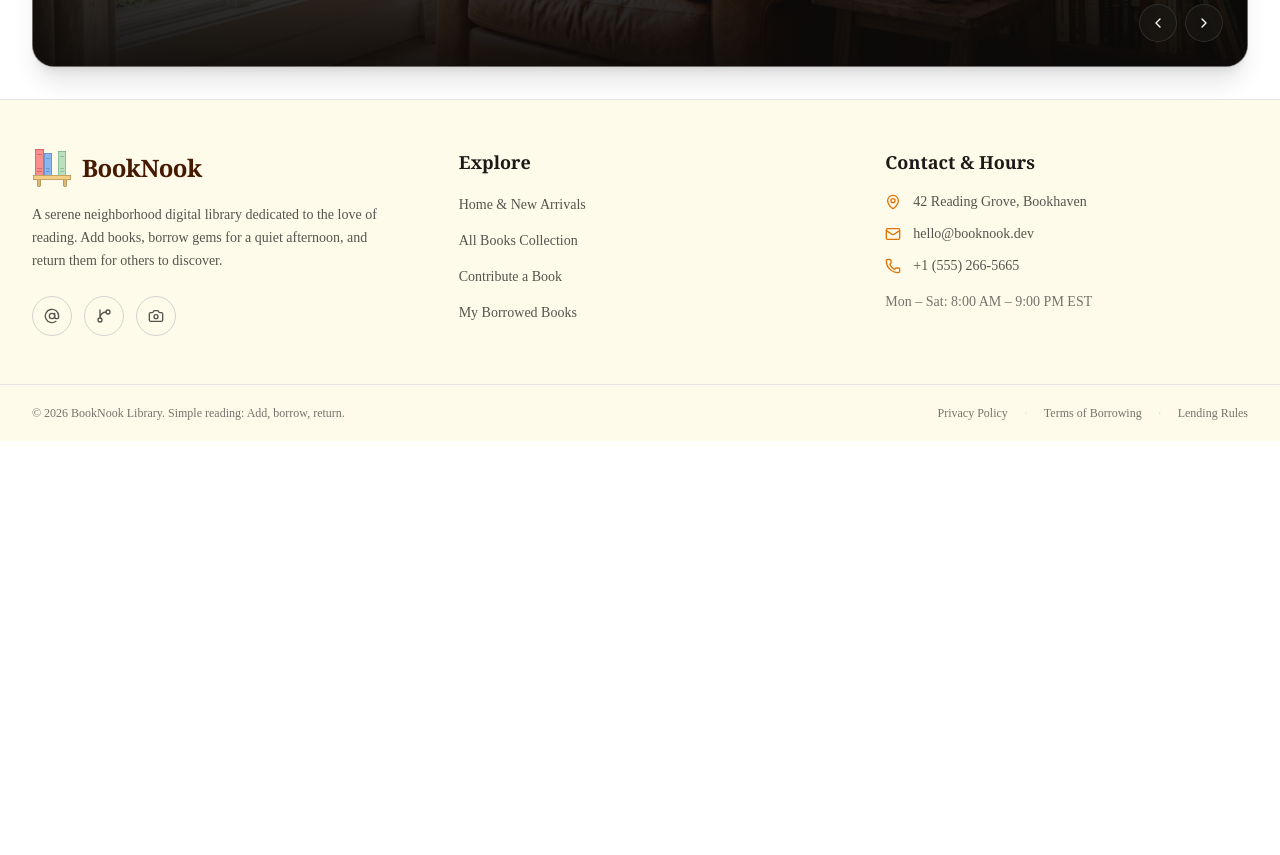
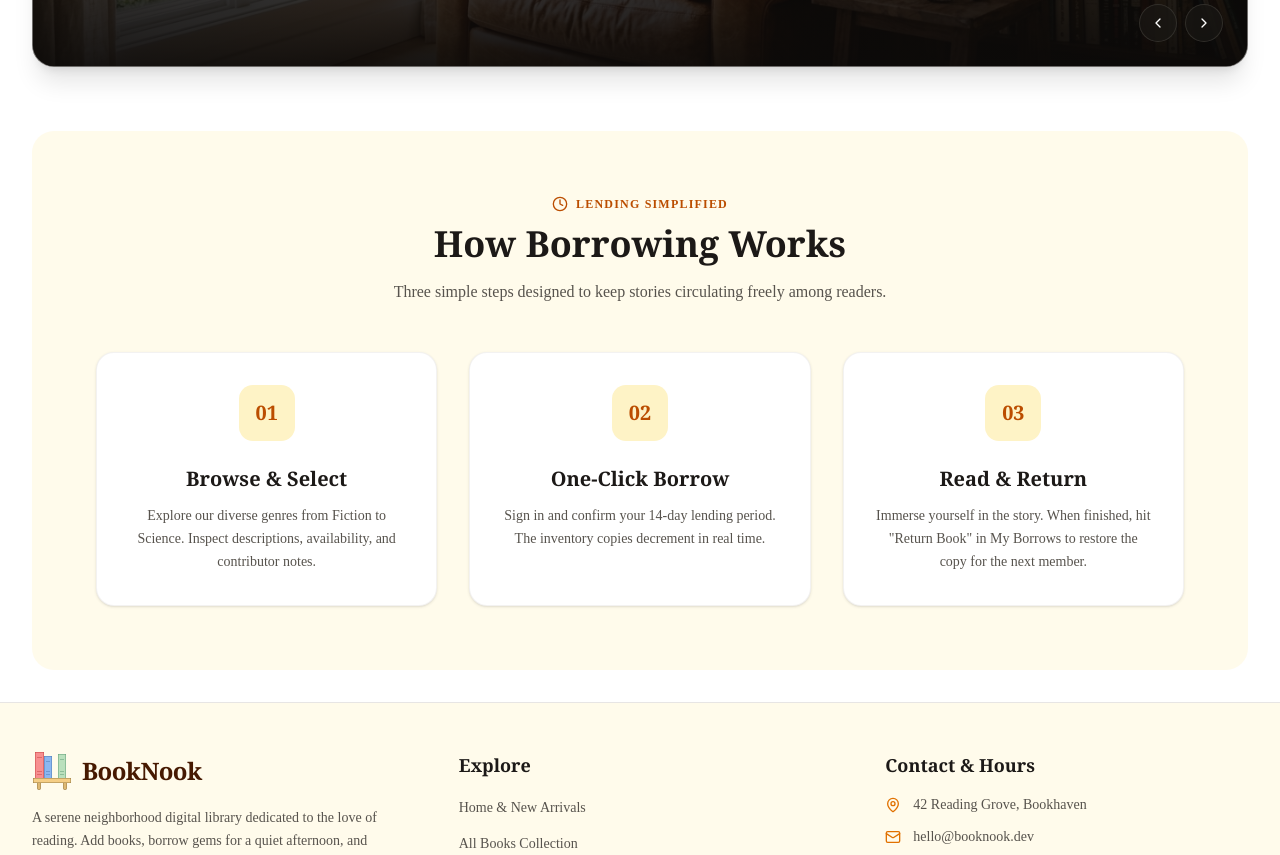
Before and after one commit to rezowan-kabir/booknook, a Next.js app: page / in a window 1280 px wide. Shown: the part 520-1375 px from the top of the page. Before the commit the page ends 961 px from the top, so only its background shows below. Built offline with nearby package versions, Linux system fonts and the light colour scheme; a web font is replaced by a local one.

Commit message:
add How Borrowing Works

```diff
--- a/src/app/page.tsx
+++ b/src/app/page.tsx
@@ -2,6 +2,7 @@
 
 import { useRouter } from "next/navigation";
 import { HeroSlider } from "@/components/banner";
+import { BorrowingSteps } from "@/components/borrowing-steps";
 
 export default function Home() {
   const router = useRouter();
@@ -9,6 +10,9 @@ export default function Home() {
   return (
     <section className="mx-auto w-full max-w-7xl px-4 py-8 sm:px-6 lg:px-8">
       <HeroSlider onBrowse={() => router.push("/books")} />
+      <div className="mt-16">
+        <BorrowingSteps />
+      </div>
     </section>
   );
 }
--- /dev/null
+++ b/src/components/borrowing-steps.tsx
@@ -0,0 +1,73 @@
+"use client";
+
+import React from "react";
+import { Clock } from "lucide-react";
+
+interface Step {
+  number: string;
+  title: string;
+  description: string;
+}
+
+const steps: Step[] = [
+  {
+    number: "01",
+    title: "Browse & Select",
+    description:
+      "Explore our diverse genres from Fiction to Science. Inspect descriptions, availability, and contributor notes.",
+  },
+  {
+    number: "02",
+    title: "One-Click Borrow",
+    description:
+      "Sign in and confirm your 14-day lending period. The inventory copies decrement in real time.",
+  },
+  {
+    number: "03",
+    title: "Read & Return",
+    description:
+      'Immerse yourself in the story. When finished, hit "Return Book" in My Borrows to restore the copy for the next member.',
+  },
+];
+
+export const BorrowingSteps: React.FC = () => {
+  return (
+    <section className="bg-amber-50 dark:bg-stone-900/50 rounded-3xl px-6 sm:px-10 lg:px-16 py-12 lg:py-16">
+      <div className="text-center mb-12">
+        <div className="inline-flex items-center gap-2 text-amber-700 dark:text-amber-400 mb-3">
+          <Clock className="w-4 h-4" />
+          <span className="text-xs font-semibold tracking-widest uppercase">
+            Lending Simplified
+          </span>
+        </div>
+        <h2 className="font-serif text-3xl sm:text-4xl font-bold text-stone-900 dark:text-stone-100 mb-4">
+          How Borrowing Works
+        </h2>
+        <p className="text-base text-stone-600 dark:text-stone-400 max-w-xl mx-auto">
+          Three simple steps designed to keep stories circulating freely among readers.
+        </p>
+      </div>
+
+      <div className="grid grid-cols-1 md:grid-cols-3 gap-6 lg:gap-8">
+        {steps.map((step) => (
+          <div
+            key={step.number}
+            className="bg-white dark:bg-stone-800/80 rounded-2xl p-8 text-center border border-stone-200/50 dark:border-stone-700/50 shadow-sm"
+          >
+            <div className="w-14 h-14 rounded-xl bg-amber-100 dark:bg-amber-900/30 flex items-center justify-center mx-auto mb-6">
+              <span className="font-serif text-xl font-bold text-amber-700 dark:text-amber-400">
+                {step.number}
+              </span>
+            </div>
+            <h3 className="font-serif text-xl font-semibold text-stone-900 dark:text-stone-100 mb-3">
+              {step.title}
+            </h3>
+            <p className="text-sm text-stone-600 dark:text-stone-400 leading-relaxed">
+              {step.description}
+            </p>
+          </div>
+        ))}
+      </div>
+    </section>
+  );
+};
--- /dev/null
+++ b/src/components/top-categories.tsx
@@ -0,0 +1,180 @@
+"use client";
+
+import React from "react";
+import {
+  Compass,
+  Feather,
+  Atom,
+  Landmark,
+  Smile,
+  Layers,
+  BookOpen,
+  ArrowUpRight,
+} from "lucide-react";
+
+interface Category {
+  id: string;
+  name: string;
+  icon: React.ReactNode;
+  volumeCount: number;
+  description: string;
+  bgClass: string;
+  iconBgClass: string;
+  titleClass: string;
+  textClass: string;
+  linkClass: string;
+}
+
+const categories: Category[] = [
+  {
+    id: "fiction",
+    name: "Fiction",
+    icon: <Feather className="w-5 h-5" />,
+    volumeCount: 2,
+    description: "Immersive literary novels, coastal mysteries, character-driven dramas,…",
+    bgClass: "bg-amber-50/80 dark:bg-amber-950/20",
+    iconBgClass: "bg-amber-100 dark:bg-amber-900/30 text-amber-700 dark:text-amber-400",
+    titleClass: "text-amber-950 dark:text-amber-100",
+    textClass: "text-stone-600 dark:text-stone-400",
+    linkClass: "text-amber-700 dark:text-amber-400",
+  },
+  {
+    id: "science",
+    name: "Science",
+    icon: <Atom className="w-5 h-5" />,
+    volumeCount: 2,
+    description: "Quantum physics, cosmology, astrophysics, robotics, biomimicry,…",
+    bgClass: "bg-blue-50/80 dark:bg-blue-950/20",
+    iconBgClass: "bg-blue-100 dark:bg-blue-900/30 text-blue-700 dark:text-blue-400",
+    titleClass: "text-blue-950 dark:text-blue-100",
+    textClass: "text-stone-600 dark:text-stone-400",
+    linkClass: "text-blue-700 dark:text-blue-400",
+  },
+  {
+    id: "history",
+    name: "History",
+    icon: <Landmark className="w-5 h-5" />,
+    volumeCount: 1,
+    description: "Ancient civilizations, maritime empires, classic diplomacy,…",
+    bgClass: "bg-stone-100/80 dark:bg-stone-800/40",
+    iconBgClass: "bg-stone-200 dark:bg-stone-700 text-stone-700 dark:text-stone-300",
+    titleClass: "text-stone-900 dark:text-stone-100",
+    textClass: "text-stone-600 dark:text-stone-400",
+    linkClass: "text-stone-700 dark:text-stone-300",
+  },
+  {
+    id: "kids",
+    name: "Kids",
+    icon: <Smile className="w-5 h-5" />,
+    volumeCount: 2,
+    description: "Colorful picture books, early readers, and magical adventures…",
+    bgClass: "bg-emerald-50/80 dark:bg-emerald-950/20",
+    iconBgClass: "bg-emerald-100 dark:bg-emerald-900/30 text-emerald-700 dark:text-emerald-400",
+    titleClass: "text-emerald-950 dark:text-emerald-100",
+    textClass: "text-stone-600 dark:text-stone-400",
+    linkClass: "text-emerald-700 dark:text-emerald-400",
+  },
+  {
+    id: "other",
+    name: "Other",
+    icon: <Layers className="w-5 h-5" />,
+    volumeCount: 1,
+    description: "Art, philosophy, travel essays, poetry, and rare finds…",
+    bgClass: "bg-purple-50/80 dark:bg-purple-950/20",
+    iconBgClass: "bg-purple-100 dark:bg-purple-900/30 text-purple-700 dark:text-purple-400",
+    titleClass: "text-purple-950 dark:text-purple-100",
+    textClass: "text-stone-600 dark:text-stone-400",
+    linkClass: "text-purple-700 dark:text-purple-400",
+  },
+  {
+    id: "all",
+    name: "All Collections",
+    icon: <BookOpen className="w-5 h-5" />,
+    volumeCount: 0,
+    description: "Browse every title across all shelves in one unified view…",
+    bgClass: "bg-amber-800 dark:bg-amber-900/60",
+    iconBgClass: "bg-amber-700 dark:bg-amber-600 text-white",
+    titleClass: "text-white",
+    textClass: "text-amber-100/80",
+    linkClass: "text-white",
+  },
+];
+
+interface TopCategoriesProps {
+  onBrowse?: (category: string) => void;
+}
+
+export const TopCategories: React.FC<TopCategoriesProps> = ({ onBrowse }) => {
+  return (
+    <section>
+      {/* Header */}
+      <div className="mb-8">
+        <div className="inline-flex items-center gap-2 text-amber-700 dark:text-amber-400 mb-3">
+          <Compass className="w-4 h-4" />
+          <span className="text-xs font-semibold tracking-widest uppercase">
+            Explore Curated Genres
+          </span>
+        </div>
+        <div className="flex flex-col sm:flex-row sm:items-end sm:justify-between gap-2">
+          <div>
+            <h2 className="font-serif text-3xl sm:text-4xl font-bold text-stone-900 dark:text-stone-100 mb-2">
+              Top Categories
+            </h2>
+            <p className="text-sm text-stone-600 dark:text-stone-400">
+              Dive into our main library collections. Click any category to
+              browse cataloged books immediately.
+            </p>
+          </div>
+          <button
+            onClick={() => onBrowse?.("all")}
+            className="text-sm font-medium text-amber-700 dark:text-amber-400 hover:text-amber-800 dark:hover:text-amber-300 transition-colors shrink-0 flex items-center gap-1"
+          >
+            View All Shelves
+            <ArrowUpRight className="w-4 h-4" />
+          </button>
+        </div>
+      </div>
+
+      {/* Divider */}
+      <div className="border-b border-stone-200 dark:border-stone-800 mb-8" />
+
+      {/* Category Grid */}
+      <div className="grid grid-cols-1 sm:grid-cols-2 lg:grid-cols-3 gap-5">
+        {categories.map((category) => (
+          <button
+            key={category.id}
+            onClick={() => onBrowse?.(category.id)}
+            className={`${category.bgClass} rounded-2xl p-6 text-left border border-stone-200/50 dark:border-stone-700/50 hover:shadow-md transition-all group`}
+          >
+            <div className="flex items-start justify-between mb-5">
+              <div
+                className={`w-12 h-12 rounded-xl flex items-center justify-center ${category.iconBgClass}`}
+              >
+                {category.icon}
+              </div>
+              {category.volumeCount > 0 && (
+                <span className={`text-sm ${category.textClass}`}>
+                  {category.volumeCount} Volume{category.volumeCount > 1 ? "s" : ""}
+                </span>
+              )}
+            </div>
+            <h3
+              className={`font-serif text-xl font-semibold ${category.titleClass} mb-2`}
+            >
+              {category.name}
+            </h3>
+            <p className={`text-sm ${category.textClass} leading-relaxed mb-5 line-clamp-2`}>
+              {category.description}
+            </p>
+            <div
+              className={`inline-flex items-center gap-1 text-sm font-medium ${category.linkClass} group-hover:gap-2 transition-all`}
+            >
+              Browse {category.name}
+              <ArrowUpRight className="w-4 h-4" />
+            </div>
+          </button>
+        ))}
+      </div>
+    </section>
+  );
+};
```
